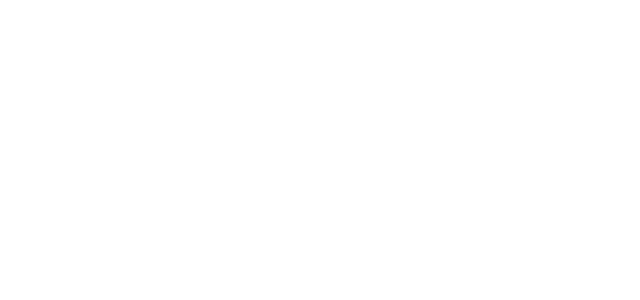
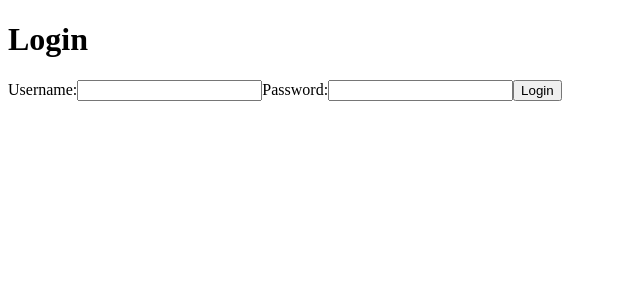
Before and after one commit to KowsiyaS/PetCareHub, a React (Vite) app: page /login in a window 1280 px wide. Before the commit this address had no page. Shown: the top 300 px of the page, without its empty margins (0-640 px from the left). Built offline with nearby package versions, Linux system fonts and the light colour scheme.

Commit message:
Add simple login page

```diff
--- a/src/App.jsx
+++ b/src/App.jsx
@@ -1,12 +1,14 @@
 import { BrowserRouter, Routes, Route } from "react-router-dom";
 import CalendarPage from "./pages/CalendarPage/CalendarPage";
 import VetFinderPage from "./pages/VetFinderPage/VetFinderPage";
+import LoginPage from "./pages/LoginPage/LoginPage";
 
 function App() {
     return (
         <BrowserRouter>
             <Routes>
                 <Route path="/" element={<CalendarPage />} />
+                <Route path="/login" element={<LoginPage />} />
                 <Route path="/findvet" element={<VetFinderPage />} />
             </Routes>
         </BrowserRouter>
--- /dev/null
+++ b/src/components/Login/Login.jsx
@@ -0,0 +1,48 @@
+import { useState } from "react";
+//import "./Login.scss";
+
+const Login = () => {
+    const [username, setUsername] = useState("");
+    const [password, setPassword] = useState("");
+    const [message, setMessage] = useState("");
+
+    const handleSubmit = (event) => {
+        event.preventDefault();
+
+        if (username === "admin" && password === "password") {
+            setMessage("Login successful!");
+        } else {
+            setMessage("Invalid credentials, please try again.");
+        }
+    };
+
+    return (
+        <div className="login-container">
+            <h1>Login</h1>
+            <form onSubmit={handleSubmit}>
+                <label htmlFor="username">Username:</label>
+                <input
+                    type="text"
+                    id="username"
+                    value={username}
+                    onChange={(e) => setUsername(e.target.value)}
+                    required
+                />
+
+                <label htmlFor="password">Password:</label>
+                <input
+                    type="password"
+                    id="password"
+                    value={password}
+                    onChange={(e) => setPassword(e.target.value)}
+                    required
+                />
+
+                <button type="submit">Login</button>
+            </form>
+            <p>{message}</p>
+        </div>
+    );
+};
+
+export default Login;
--- /dev/null
+++ b/src/components/Login/Login.scss
@@ -0,0 +1,44 @@
+.login-container {
+    background: white;
+    padding: 2em;
+    border-radius: 8px;
+    box-shadow: 0 0 10px rgba(0, 0, 0, 0.1);
+    width: 300px;
+    margin: auto;
+    text-align: center;
+}
+
+h1 {
+    margin-bottom: 1em;
+}
+
+label {
+    display: block;
+    margin-bottom: 0.5em;
+}
+
+input {
+    width: 100%;
+    padding: 0.5em;
+    margin-bottom: 1em;
+    border: 1px solid #ccc;
+    border-radius: 4px;
+}
+
+button {
+    background-color: #007bff;
+    color: white;
+    border: none;
+    padding: 0.75em;
+    border-radius: 4px;
+    cursor: pointer;
+}
+
+button:hover {
+    background-color: #0056b3;
+}
+
+p {
+    margin-top: 1em;
+    color: red;
+}
--- /dev/null
+++ b/src/pages/LoginPage/LoginPage.jsx
@@ -0,0 +1,11 @@
+import Login from "../../components/Login/Login";
+
+const LoginPage = () => {
+    return (
+        <>
+            <Login />
+        </>
+    );
+};
+
+export default LoginPage;
```
